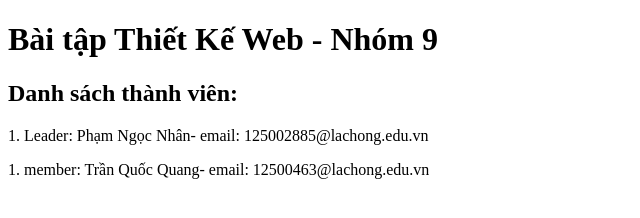
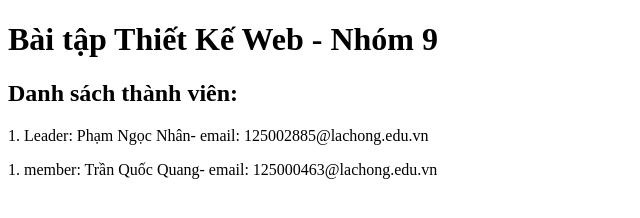
Before and after one commit to newbieincodde/thiet-ke-web-nhom-9, a plain HTML site: page index.html in a window 1280 px wide. Shown: the full height of the page, 0-640 px from the left. Drawn offline with Linux system fonts and the light colour scheme.

Commit message:
sua index file

```diff
--- a/index.html
+++ b/index.html
@@ -9,7 +9,7 @@
     <h1>Bài tập Thiết Kế Web - Nhóm 9</h1>
     <h2>Danh sách thành viên:</h2>
     <p>1. Leader: Phạm Ngọc Nhân- email: 125002885@lachong.edu.vn</p>
-    <p>1. member: Trần Quốc Quang- email: 12500463@lachong.edu.vn</p>
+    <p>1. member: Trần Quốc Quang- email: 125000463@lachong.edu.vn</p>
     <!-- Các thành viên khác sẽ thêm tiếp phần của họ xuống dưới dòng này -->
 </body>
 </html>
```
